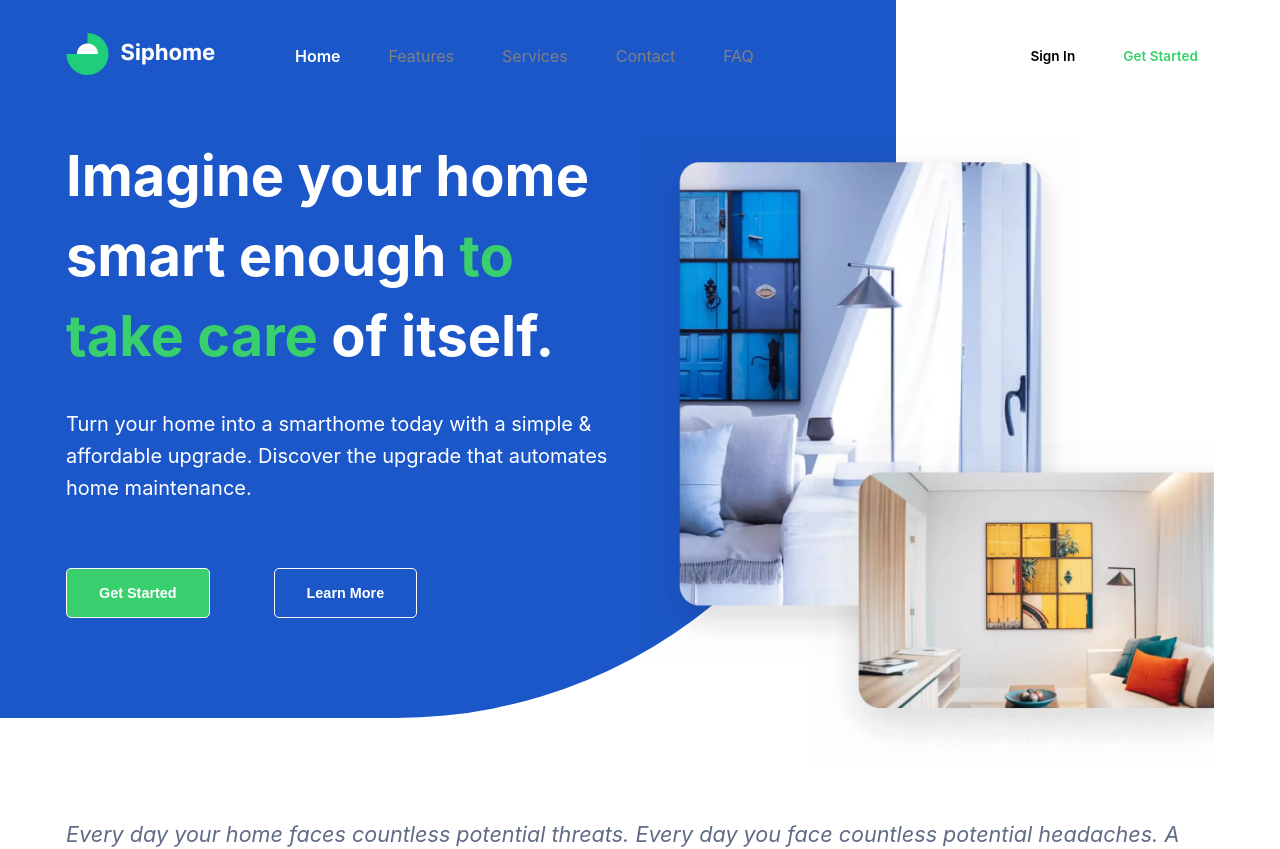
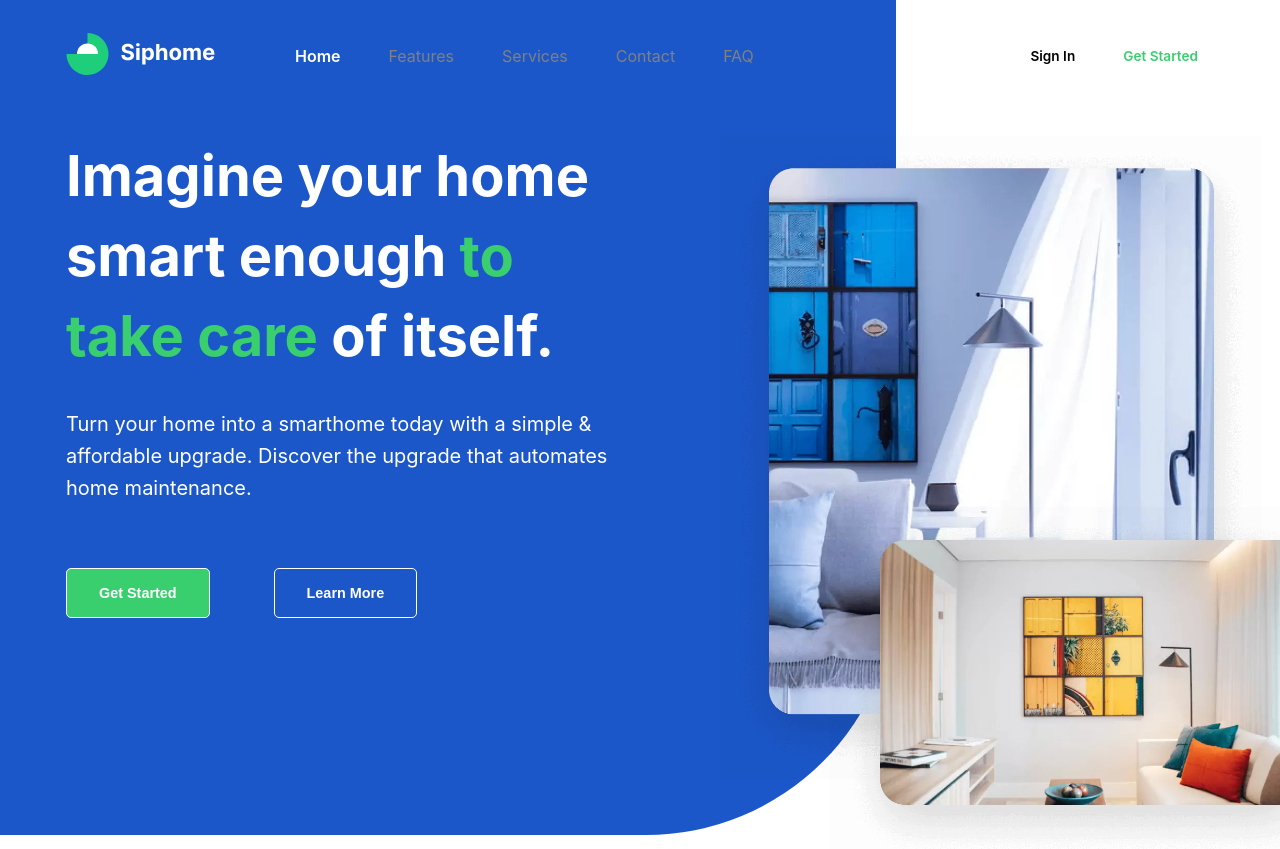
Before and after one commit to celebitolga/siphome, a React (Create React App) app: page / in a window 1280 px wide. Shown: the top 849 px of the page. Built offline with nearby package versions, Linux system fonts and the light colour scheme.

Commit message:
AppHero css edit

```diff
--- a/src/components/appHero/AppHero.scss
+++ b/src/components/appHero/AppHero.scss
@@ -15,7 +15,6 @@
   .container {
     display: flex;
     justify-content: space-between;
-    position: relative;
   }
 
   &-left {
@@ -48,15 +47,19 @@
 
     &-holder {
       width: 100%;
+      display: flex;
+      align-items: center;
+      justify-content: flex-end;
+      margin-left: 3rem;
+      margin-right: auto;
 
       &-hero1 {
-        max-width: 440px;
         width: 100%;
       }
       &-hero2 {
         z-index: 2;
         position: absolute;
-        bottom: -20%;
+        bottom: -5%;
         right: 0;
         max-width: 400px;
         width: 100%;
@@ -122,6 +125,7 @@
 
     &-left {
       flex: .5;
+      margin-right: 4rem;
 
       &-title {
         line-height: 5rem;
@@ -131,10 +135,31 @@
     &-right {
       display: block;
       flex: .5;
+
+      &-holder {
+
+        &-hero2 {
+          max-width: 350px;
+        }
+      }
     }
   }
 }
 
 @media (min-width: 1200px) {
+  .Hero {
+    &::before {
+      border-bottom-right-radius: 250px;
+    }
 
+    &-right {
+
+      &-holder {
+
+        &-hero2 {
+          max-width: 450px;
+        }
+      }
+    }
+  }
 }
```
